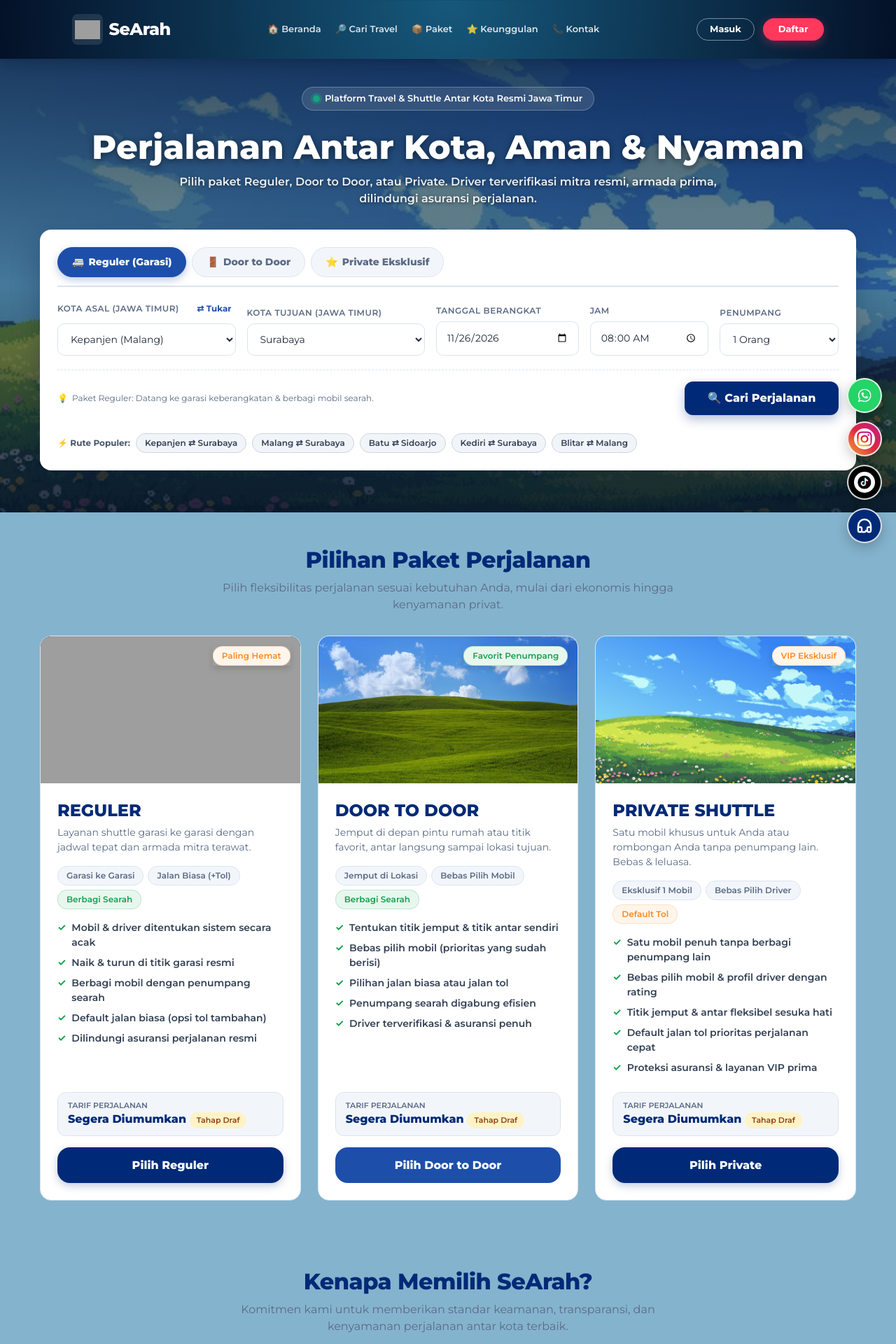
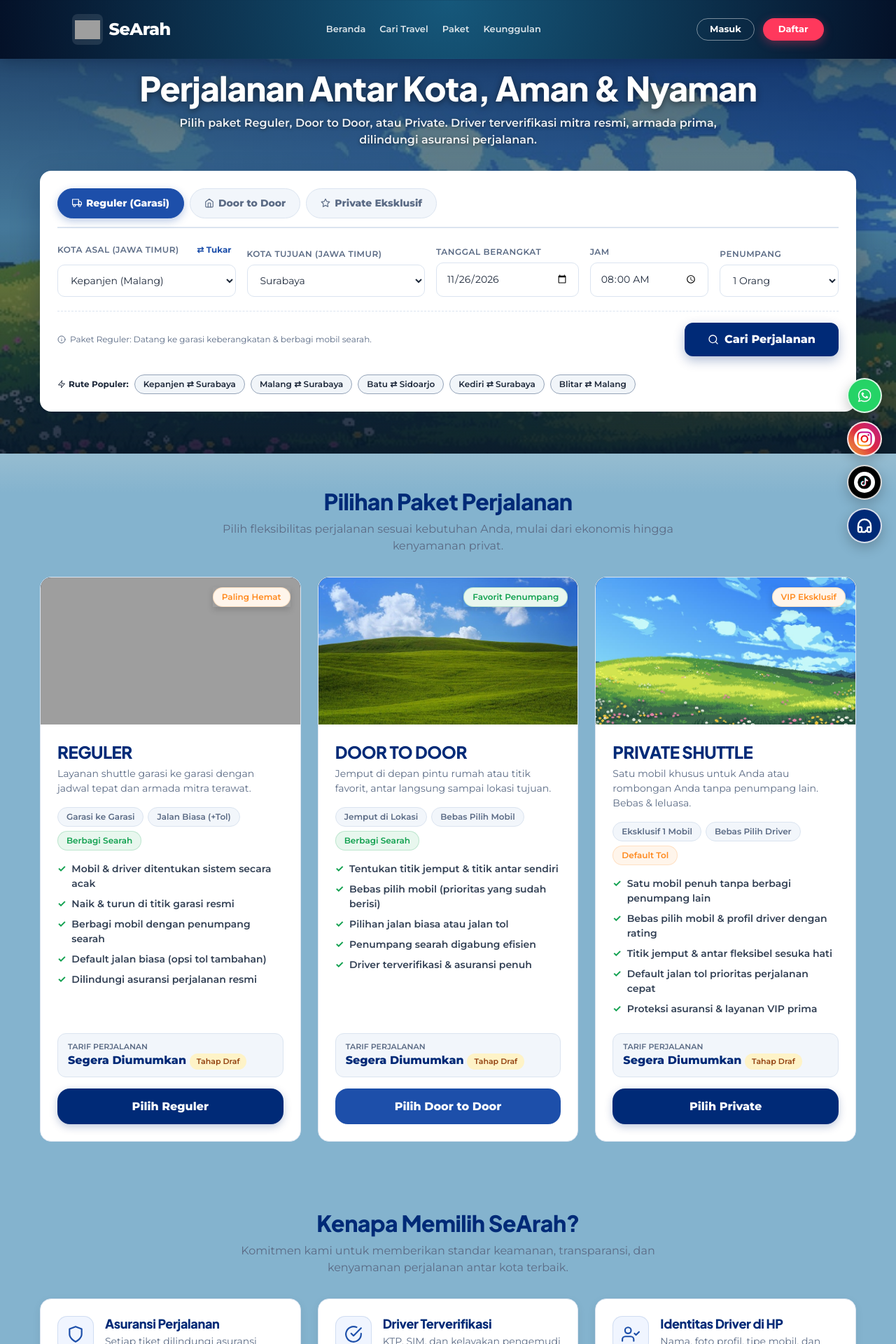
Before and after one commit to AllmerDjibran/seArah, a PHP site: page / in a window 1280 px wide. Shown: the top 1920 px of the page at 70% size. Run offline with PHP 8.4, Linux system fonts and the light colour scheme; grey boxes are pictures that could not be loaded.

Commit message:
gatau nambahin apa aja

```diff
--- a/css/components.css
+++ b/css/components.css
@@ -16,18 +16,37 @@ main { flex: 1 0 auto; }
   padding: 0 var(--page-pad);
 }
 
+/* ---------- Inline SVG icon system (Feather-style) ---------- */
+.icon {
+  width: 1em;
+  height: 1em;
+  display: inline-block;
+  vertical-align: -0.125em;
+  flex: none;
+  stroke-width: 2;
+}
+/* Pill/button dengan ikon: sejajarkan ikon + teks */
+.demo-pill,
+.drv-stat-pill {
+  display: inline-flex;
+  align-items: center;
+  gap: 5px;
+}
+
 /* ---------- Navbar Slot ---------- */
 #navbar-slot {
-  position: sticky;
+  position: fixed;
   top: 0;
+  left: 0;
   z-index: var(--z-navbar);
   width: 100%;
   pointer-events: none;
   transition: top 0.25s ease;
+  overflow-anchor: none;
 }
 
 #navbar-slot.has-scrolled {
-  top: 18px;
+   top: var(--navbar-floating-offset);
 }
 
 /* ---------- Navbar Base ---------- */
--- a/css/landing.css
+++ b/css/landing.css
@@ -321,6 +321,7 @@
   height: 52px;
   border-radius: 14px;
   background: var(--color-card);
+  color: var(--color-blue);
   display: grid;
   place-items: center;
   font-size: 26px;
@@ -402,16 +403,19 @@
 .popular-routes__label {
   font-size: 12px;
   font-weight: 700;
-  color: #475569;
+  color: #1e293b;
+  display: inline-flex;
+  align-items: center;
+  gap: 4px;
 }
 .route-chip {
   background: #f1f5f9;
-  border: 1px solid #cbd5e1;
+  border: 1px solid #94a3b8;
   border-radius: 9999px;
   padding: 4px 12px;
   font-size: 12px;
   font-weight: 600;
-  color: #334155;
+  color: #1e293b;
   cursor: pointer;
   transition: all 0.2s ease;
 }
--- a/css/reset.css
+++ b/css/reset.css
@@ -70,6 +70,13 @@ table {
   border-spacing: 0;
 }
 
+/* Aksesibilitas: indikator fokus keyboard yang jelas & konsisten */
+:focus-visible {
+  outline: 3px solid var(--color-blue);
+  outline-offset: 2px;
+  border-radius: 4px;
+}
+
 /* Aksesibilitas: hormati preferensi reduced motion */
 @media (prefers-reduced-motion: reduce) {
   *,
--- a/css/tokens.css
+++ b/css/tokens.css
@@ -35,6 +35,8 @@
 
   /* ---------- Tipografi ---------- */
   --font-family: "Montserrat", system-ui, -apple-system, sans-serif;
+  /* Font display untuk heading — memberi karakter brand, body tetap Montserrat */
+  --font-display: "Plus Jakarta Sans", "Montserrat", system-ui, sans-serif;
 
   /* Skala tipografi */
   --text-xs: 0.75rem;    /* 12px */
--- a/css/typography.css
+++ b/css/typography.css
@@ -8,8 +8,10 @@ h3,
 h4,
 h5,
 h6 {
+  font-family: var(--font-display);
   font-weight: var(--fw-extrabold);
   line-height: var(--leading-tight);
+  letter-spacing: -0.02em;
 }
 
 /* Teks dasar */
--- a/index.html
+++ b/index.html
@@ -6,7 +6,7 @@
 <title>SeArah – Perjalanan Antar Kota, Aman &amp; Nyaman</title>
 <link rel="preconnect" href="https://fonts.googleapis.com">
 <link rel="preconnect" href="https://fonts.gstatic.com" crossorigin>
-<link href="https://fonts.googleapis.com/css2?family=Montserrat:wght@400;600;700;800&display=swap" rel="stylesheet">
+<link href="https://fonts.googleapis.com/css2?family=Montserrat:wght@400;600;700;800&family=Plus+Jakarta+Sans:wght@700;800&display=swap" rel="stylesheet">
 <link rel="stylesheet" href="css/tokens.css">
 <link rel="stylesheet" href="css/reset.css">
 <link rel="stylesheet" href="css/typography.css">
@@ -35,13 +35,13 @@
       <form class="search" id="search-form">
         <div class="tabs" role="tablist">
           <button type="button" class="tab" role="tab" aria-selected="true" data-paket="reguler">
-            <span>🚐</span> <span>Reguler (Garasi)</span>
+            <svg class="icon" viewBox="0 0 24 24" fill="none" stroke="currentColor" stroke-width="2" stroke-linecap="round" stroke-linejoin="round"><rect x="1" y="3" width="15" height="13"/><polygon points="16 8 20 8 23 11 23 16 16 16 16 8"/><circle cx="5.5" cy="18.5" r="2.5"/><circle cx="18.5" cy="18.5" r="2.5"/></svg> <span>Reguler (Garasi)</span>
           </button>
           <button type="button" class="tab" role="tab" aria-selected="false" data-paket="door-to-door">
-            <span>🚪</span> <span>Door to Door</span>
+            <svg class="icon" viewBox="0 0 24 24" fill="none" stroke="currentColor" stroke-width="2" stroke-linecap="round" stroke-linejoin="round"><path d="M3 9l9-7 9 7v11a2 2 0 0 1-2 2H5a2 2 0 0 1-2-2z"/><polyline points="9 22 9 12 15 12 15 22"/></svg> <span>Door to Door</span>
           </button>
           <button type="button" class="tab" role="tab" aria-selected="false" data-paket="private">
-            <span>⭐</span> <span>Private Eksklusif</span>
+            <svg class="icon" viewBox="0 0 24 24" fill="none" stroke="currentColor" stroke-width="2" stroke-linecap="round" stroke-linejoin="round"><polygon points="12 2 15.09 8.26 22 9.27 17 14.14 18.18 21.02 12 17.77 5.82 21.02 7 14.14 2 9.27 8.91 8.26 12 2"/></svg> <span>Private Eksklusif</span>
           </button>
         </div>
 
@@ -163,17 +163,18 @@
 
         <div class="search-foot">
           <div class="search-note">
-            <span>💡</span>
+            <svg class="icon" viewBox="0 0 24 24" fill="none" stroke="currentColor" stroke-width="2" stroke-linecap="round" stroke-linejoin="round"><circle cx="12" cy="12" r="10"/><line x1="12" y1="16" x2="12" y2="12"/><line x1="12" y1="8" x2="12.01" y2="8"/></svg>
             <span id="tab-note">Paket Reguler: Datang ke garasi keberangkatan &amp; berbagi mobil searah.</span>
           </div>
           <button class="btn btn--primary btn-cari" type="submit">
-            🔍 Cari Perjalanan
+            <svg class="icon" viewBox="0 0 24 24" fill="none" stroke="currentColor" stroke-width="2" stroke-linecap="round" stroke-linejoin="round"><circle cx="11" cy="11" r="8"/><line x1="21" y1="21" x2="16.65" y2="16.65"/></svg>
+            <span>Cari Perjalanan</span>
           </button>
         </div>
 
         <!-- Rute Populer Quick Chips -->
         <div class="popular-routes">
-          <span class="popular-routes__label">⚡ Rute Populer:</span>
+          <span class="popular-routes__label"><svg class="icon" viewBox="0 0 24 24" fill="none" stroke="currentColor" stroke-width="2" stroke-linecap="round" stroke-linejoin="round"><polygon points="13 2 3 14 12 14 11 22 21 10 12 10 13 2"/></svg> Rute Populer:</span>
           <button type="button" class="route-chip" data-asal="Kepanjen" data-tujuan="Surabaya">Kepanjen ⇄ Surabaya</button>
           <button type="button" class="route-chip" data-asal="Malang" data-tujuan="Surabaya">Malang ⇄ Surabaya</button>
           <button type="button" class="route-chip" data-asal="Batu" data-tujuan="Sidoarjo">Batu ⇄ Sidoarjo</button>
@@ -200,7 +201,7 @@
             <span class="pill pill--orange">Paling Hemat</span>
           </div>
           <div class="card--paket__img-wrap">
-            <img class="card--paket__img" src="assets/paket-reguler.png" alt="Paket Reguler SeArah">
+            <img class="card--paket__img" src="assets/paket-reguler.png" alt="Paket Reguler SeArah" loading="lazy" decoding="async">
           </div>
           <div class="card--paket__body">
             <h3 class="card--paket__title">REGULER</h3>
@@ -237,7 +238,7 @@
             <span class="pill pill--green">Favorit Penumpang</span>
           </div>
           <div class="card--paket__img-wrap">
-            <img class="card--paket__img" src="assets/paket-d2d.png" alt="Paket Door to Door SeArah">
+            <img class="card--paket__img" src="assets/paket-d2d.png" alt="Paket Door to Door SeArah" loading="lazy" decoding="async">
           </div>
           <div class="card--paket__body">
             <h3 class="card--paket__title">DOOR TO DOOR</h3>
@@ -274,7 +275,7 @@
             <span class="pill pill--orange">VIP Eksklusif</span>
           </div>
           <div class="card--paket__img-wrap">
-            <img class="card--paket__img" src="assets/paket-private.png" alt="Paket Private SeArah">
+            <img class="card--paket__img" src="assets/paket-private.png" alt="Paket Private SeArah" loading="lazy" decoding="async">
           </div>
           <div class="card--paket__body">
             <h3 class="card--paket__title">PRIVATE SHUTTLE</h3>
@@ -316,7 +317,7 @@
 
       <div class="fitur-grid">
         <div class="fitur">
-          <div class="fitur__icon">🛡️</div>
+          <div class="fitur__icon"><svg class="icon" viewBox="0 0 24 24" fill="none" stroke="currentColor" stroke-width="2" stroke-linecap="round" stroke-linejoin="round"><path d="M12 22s8-4 8-10V5l-8-3-8 3v7c0 6 8 10 8 10z"/></svg></div>
           <div>
             <h3>Asuransi Perjalanan</h3>
             <p>Setiap tiket dilindungi asuransi perjalanan resmi untuk proteksi keselamatan dan kenyamanan menyeluruh.</p>
@@ -324,7 +325,7 @@
         </div>
 
         <div class="fitur">
-          <div class="fitur__icon">✅</div>
+          <div class="fitur__icon"><svg class="icon" viewBox="0 0 24 24" fill="none" stroke="currentColor" stroke-width="2" stroke-linecap="round" stroke-linejoin="round"><path d="M22 11.08V12a10 10 0 1 1-5.93-9.14"/><polyline points="22 4 12 14.01 9 11.01"/></svg></div>
           <div>
             <h3>Driver Terverifikasi</h3>
             <p>KTP, SIM, dan kelayakan pengemudi diperiksa ketat oleh admin sebelum diizinkan menerima pesanan.</p>
@@ -332,7 +333,7 @@
         </div>
 
         <div class="fitur">
-          <div class="fitur__icon">🪪</div>
+          <div class="fitur__icon"><svg class="icon" viewBox="0 0 24 24" fill="none" stroke="currentColor" stroke-width="2" stroke-linecap="round" stroke-linejoin="round"><path d="M16 21v-2a4 4 0 0 0-4-4H5a4 4 0 0 0-4 4v2"/><circle cx="8.5" cy="7" r="4"/><polyline points="17 11 19 13 23 9"/></svg></div>
           <div>
             <h3>Identitas Driver di HP</h3>
             <p>Nama, foto profil, tipe mobil, dan nomor plat pengemudi tampil transparan di aplikasi Anda saat perjalanan.</p>
@@ -340,7 +341,7 @@
         </div>
 
         <div class="fitur">
-          <div class="fitur__icon">⭐</div>
+          <div class="fitur__icon"><svg class="icon" viewBox="0 0 24 24" fill="none" stroke="currentColor" stroke-width="2" stroke-linecap="round" stroke-linejoin="round"><polygon points="12 2 15.09 8.26 22 9.27 17 14.14 18.18 21.02 12 17.77 5.82 21.02 7 14.14 2 9.27 8.91 8.26 12 2"/></svg></div>
           <div>
             <h3>Rating &amp; Ulasan</h3>
             <p>Nilai pengalaman perjalanan Anda setelah sampai tujuan untuk menjaga kualitas dan integritas layanan.</p>
@@ -348,7 +349,7 @@
         </div>
 
         <div class="fitur">
-          <div class="fitur__icon">👥</div>
+          <div class="fitur__icon"><svg class="icon" viewBox="0 0 24 24" fill="none" stroke="currentColor" stroke-width="2" stroke-linecap="round" stroke-linejoin="round"><path d="M17 21v-2a4 4 0 0 0-4-4H5a4 4 0 0 0-4 4v2"/><circle cx="9" cy="7" r="4"/><path d="M23 21v-2a4 4 0 0 0-3-3.87"/><path d="M16 3.13a4 4 0 0 1 0 7.75"/></svg></div>
           <div>
             <h3>Berbagi Mobil Searah</h3>
             <p>Penumpang beda tujuan namun searah (misal Kepanjen → Malang &amp; Surabaya) digabung cerdas untuk efisiensi.</p>
@@ -356,7 +357,7 @@
         </div>
 
         <div class="fitur">
-          <div class="fitur__icon">🧾</div>
+          <div class="fitur__icon"><svg class="icon" viewBox="0 0 24 24" fill="none" stroke="currentColor" stroke-width="2" stroke-linecap="round" stroke-linejoin="round"><path d="M14 2H6a2 2 0 0 0-2 2v16a2 2 0 0 0 2 2h12a2 2 0 0 0 2-2V8z"/><polyline points="14 2 14 8 20 8"/><line x1="16" y1="13" x2="8" y2="13"/><line x1="16" y1="17" x2="8" y2="17"/><polyline points="10 9 9 9 8 9"/></svg></div>
           <div>
             <h3>Invoice Otomatis</h3>
             <p>Invoice resmi terunduh otomatis setelah pesanan dikonfirmasi dan dapat diunduh ulang kapan saja.</p>
--- a/pages/daftar.html
+++ b/pages/daftar.html
@@ -6,7 +6,7 @@
 <title>Daftar Akun Baru — SeArah</title>
 <link rel="preconnect" href="https://fonts.googleapis.com">
 <link rel="preconnect" href="https://fonts.gstatic.com" crossorigin>
-<link href="https://fonts.googleapis.com/css2?family=Montserrat:wght@400;600;700;800&display=swap" rel="stylesheet">
+<link href="https://fonts.googleapis.com/css2?family=Montserrat:wght@400;600;700;800&family=Plus+Jakarta+Sans:wght@700;800&display=swap" rel="stylesheet">
 <link rel="stylesheet" href="../css/tokens.css">
 <link rel="stylesheet" href="../css/reset.css">
 <link rel="stylesheet" href="../css/typography.css">
@@ -26,13 +26,13 @@
 
       <div class="role-grid">
         <a href="daftar-penumpang.html" class="role-card" id="opt-penumpang">
-          <div class="role-card__icon">👤</div>
+          <div class="role-card__icon"><svg class="icon" viewBox="0 0 24 24" fill="none" stroke="currentColor" stroke-width="2" stroke-linecap="round" stroke-linejoin="round"><path d="M20 21v-2a4 4 0 0 0-4-4H8a4 4 0 0 0-4 4v2"/><circle cx="12" cy="7" r="4"/></svg></div>
           <div class="role-card__title">Penumpang</div>
           <div class="role-card__desc">Pesan perjalanan travel &amp; shuttle antar kota dengan aman, nyaman, dan cepat.</div>
         </a>
 
         <a href="daftar-pengemudi.html" class="role-card" id="opt-pengemudi">
-          <div class="role-card__icon">🚗</div>
+          <div class="role-card__icon"><svg class="icon" viewBox="0 0 24 24" fill="none" stroke="currentColor" stroke-width="2" stroke-linecap="round" stroke-linejoin="round"><rect x="1" y="3" width="15" height="13"/><polygon points="16 8 20 8 23 11 23 16 16 16 16 8"/><circle cx="5.5" cy="18.5" r="2.5"/><circle cx="18.5" cy="18.5" r="2.5"/></svg></div>
           <div class="role-card__title">Pengemudi</div>
           <div class="role-card__desc">Bergabung sebagai mitra pengemudi resmi SeArah dan terima pesanan perjalanan.</div>
         </a>
--- a/pages/masuk.html
+++ b/pages/masuk.html
@@ -6,7 +6,7 @@
 <title>Masuk — SeArah</title>
 <link rel="preconnect" href="https://fonts.googleapis.com">
 <link rel="preconnect" href="https://fonts.gstatic.com" crossorigin>
-<link href="https://fonts.googleapis.com/css2?family=Montserrat:wght@400;600;700;800&display=swap" rel="stylesheet">
+<link href="https://fonts.googleapis.com/css2?family=Montserrat:wght@400;600;700;800&family=Plus+Jakarta+Sans:wght@700;800&display=swap" rel="stylesheet">
 <link rel="stylesheet" href="../css/tokens.css">
 <link rel="stylesheet" href="../css/reset.css">
 <link rel="stylesheet" href="../css/typography.css">
@@ -42,8 +42,8 @@
       <div class="demo-accounts">
         <b style="color:var(--color-navy);display:block;margin-bottom:4px">Akun Demo Pengujian:</b>
         <div>
-          <span class="demo-pill" onclick="fillDemo('admin@searah.id', '12345678')">🔑 Admin Demo</span>
-          <span class="demo-pill" onclick="fillDemo('ahmad.driver@searah.id', 'driver123')">🚗 Driver Demo</span>
+          <span class="demo-pill" onclick="fillDemo('admin@searah.id', '12345678')"><svg class="icon" viewBox="0 0 24 24" fill="none" stroke="currentColor" stroke-width="2" stroke-linecap="round" stroke-linejoin="round"><path d="M21 2l-2 2m-7.61 7.61a5.5 5.5 0 1 1-7.778 7.778 5.5 5.5 0 0 1 7.777-7.777zm0 0L15.5 7.5m0 0l3 3L22 7l-3-3m-3.5 3.5L19 4"/></svg> Admin Demo</span>
+          <span class="demo-pill" onclick="fillDemo('ahmad.driver@searah.id', 'driver123')"><svg class="icon" viewBox="0 0 24 24" fill="none" stroke="currentColor" stroke-width="2" stroke-linecap="round" stroke-linejoin="round"><rect x="1" y="3" width="15" height="13"/><polygon points="16 8 20 8 23 11 23 16 16 16 16 8"/><circle cx="5.5" cy="18.5" r="2.5"/><circle cx="18.5" cy="18.5" r="2.5"/></svg> Driver Demo</span>
         </div>
         <span style="font-size:11px;color:var(--color-muted);margin-top:4px;display:block">
           Klik akun di atas untuk mengisi formulir secara instan.
--- a/pages/profil.html
+++ b/pages/profil.html
@@ -6,7 +6,7 @@
 <title>Profil Saya — SeArah</title>
 <link rel="preconnect" href="https://fonts.googleapis.com">
 <link rel="preconnect" href="https://fonts.gstatic.com" crossorigin>
-<link href="https://fonts.googleapis.com/css2?family=Montserrat:wght@400;600;700;800&display=swap" rel="stylesheet">
+<link href="https://fonts.googleapis.com/css2?family=Montserrat:wght@400;600;700;800&family=Plus+Jakarta+Sans:wght@700;800&display=swap" rel="stylesheet">
 <link rel="stylesheet" href="../css/tokens.css">
 <link rel="stylesheet" href="../css/reset.css">
 <link rel="stylesheet" href="../css/typography.css">
@@ -39,8 +39,8 @@
 
       <!-- Quick Action Buttons -->
       <div style="display:flex;gap:10px;flex-wrap:wrap">
-        <a class="btn btn--primary" href="edit-profil.html">✏️ Edit Profil</a>
-        <a class="btn btn--ghost" href="ubah-password.html">🔒 Ubah Password</a>
+        <a class="btn btn--primary" href="edit-profil.html"><svg class="icon" viewBox="0 0 24 24" fill="none" stroke="currentColor" stroke-width="2" stroke-linecap="round" stroke-linejoin="round"><path d="M11 4H4a2 2 0 0 0-2 2v14a2 2 0 0 0 2 2h14a2 2 0 0 0 2-2v-7"/><path d="M18.5 2.5a2.121 2.121 0 0 1 3 3L12 15l-4 1 1-4 9.5-9.5z"/></svg> Edit Profil</a>
+        <a class="btn btn--ghost" href="ubah-password.html"><svg class="icon" viewBox="0 0 24 24" fill="none" stroke="currentColor" stroke-width="2" stroke-linecap="round" stroke-linejoin="round"><rect x="3" y="11" width="18" height="11" rx="2" ry="2"/><path d="M7 11V7a5 5 0 0 1 10 0v4"/></svg> Ubah Password</a>
         <a class="btn btn--ghost" href="pembayaran.html">Hub Pesanan Aktif</a>
       </div>
     </div>
```
Also changed, not shown: other parts of css/components.css (+17 -8 lines), js/ui.js (+55 -16 lines), pages/booking.html (+2 -26 lines), pages/dashboard-pengemudi.html (+15 -15 lines).
